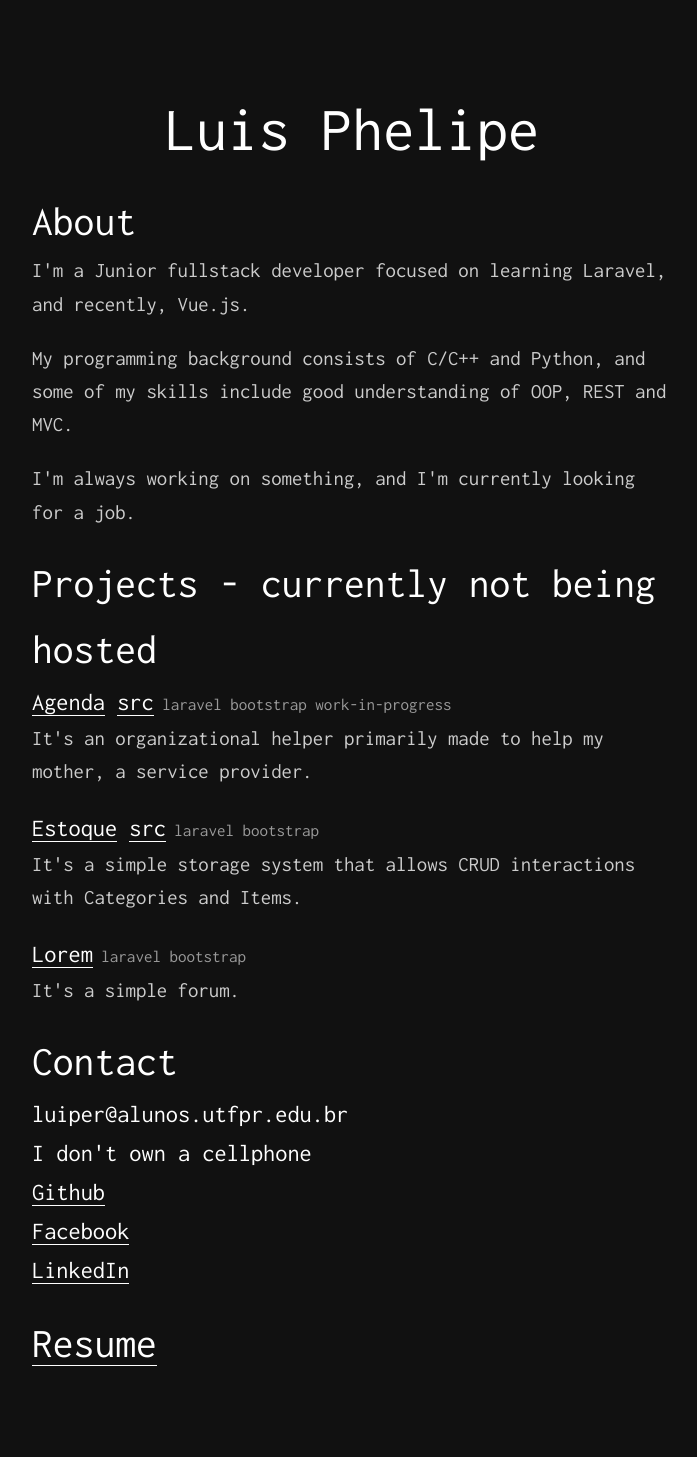
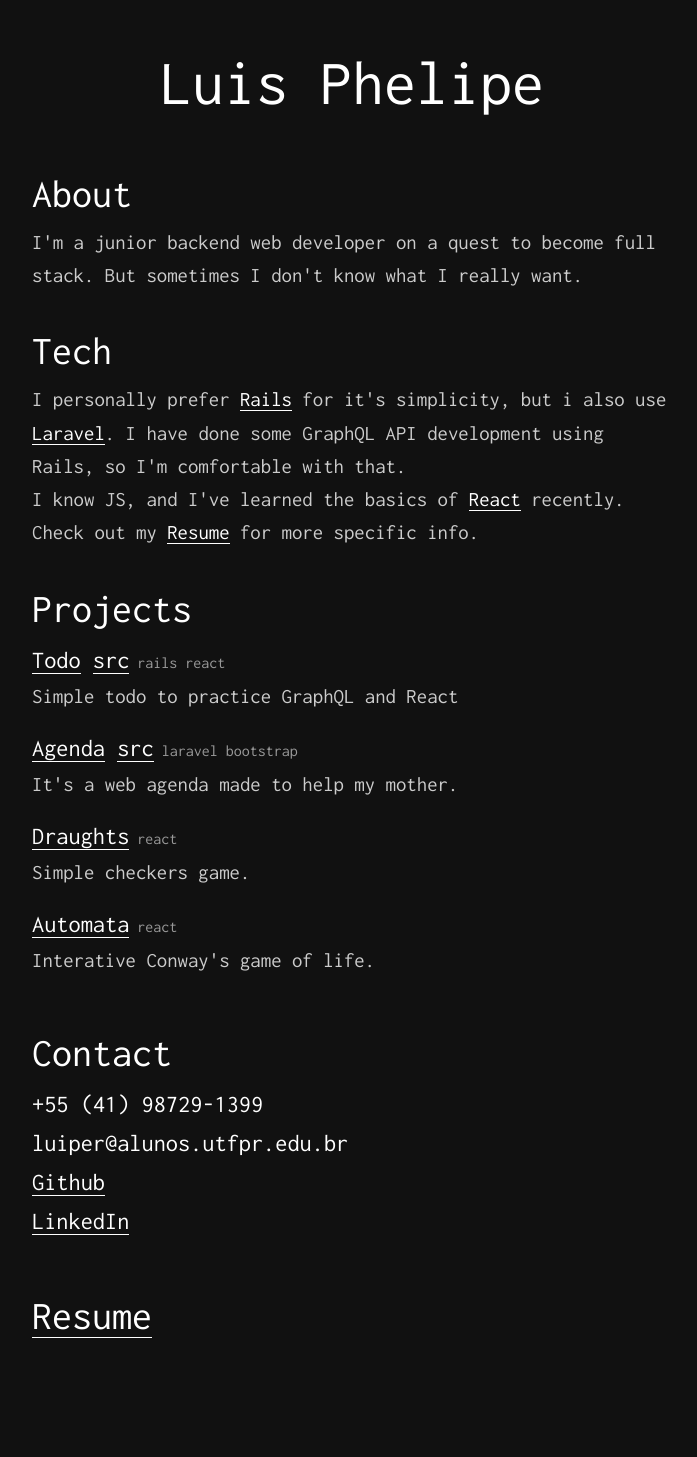
Before and after one commit to luisphelipe/luisphelipe.github.io, a PHP site: page / in a window 1280 px wide. Shown: the whole page, without its empty margins (288-985 px from the left). After the commit the page ends 1338 px from the top, so only its background shows below. Run offline with PHP 8.4, Linux system fonts and the light colour scheme.

Commit message:
Update the website

```diff
--- a/index.html
+++ b/index.html
@@ -1,5 +1,6 @@
 <!DOCTYPE html>
 <html lang="en">
+
 <head>
     <meta charset="UTF-8">
     <meta name="viewport" content="width=device-width, initial-scale=1.0">
@@ -8,6 +9,7 @@
     <link rel="stylesheet" href="style.css">
     <link href="https://fonts.googleapis.com/css?family=Inconsolata" rel="stylesheet">
 </head>
+
 <body>
     <header>
         <h1>Luis Phelipe</h1>
@@ -15,39 +17,53 @@
 
     <article>
         <h2>About</h2>
-            <section>
-                <p>I'm a Junior fullstack developer focused on learning Laravel, and recently, Vue.js.</p>
+        <p>
+            I'm a junior backend web developer on a quest to become full stack. But sometimes I don't know what I really
+            want.
+        </p>
+    </article>
+    <article>
+        <h2>Tech</h2>
+        <p>
+            I personally prefer <a href="#projects">Rails</a> for it's simplicity, but i also use <a
+                href="#projects">Laravel</a>. I have done some GraphQL API development using Rails, so I'm comfortable
+            with that.
+        </p>
+        <p>
+            I know JS, and I've learned the basics of <a href="#projects">React</a> recently.
+        </p>
+        <p>
+            Check out my <a href="/resume.pdf">Resume</a> for more specific info.
+        </p>
+    </article>
+    <article id="projects">
+        <h2>Projects</h2>
+        <section id="rails">
+            <h3><a href="#">Todo</a> <a
+                    href="https://github.com/luisphelipe/todo">src</a><small>rails</small><small>react</small></h3>
+            <p>Simple todo to practice GraphQL and React
         </section>
-            <section>
-                <p>My programming background consists of C/C++ and Python, and some of my skills include good understanding of OOP, REST and MVC.</p>
+        <section id="laravel">
+            <h3><a href="http://arcane-island-39787.herokuapp.com/">Agenda</a> <a
+                    href="https://github.com/luisphelipe/agenda">src</a><small>laravel</small><small>bootstrap</small>
+            </h3>
+            <p>It's a web agenda made to help my mother.</p>
         </section>
-            <section>
-                <p>I'm always working on something, and I'm currently looking for a job.</p>
+        <section id="react">
+            <h3><a href="https://draughts.netlify.com/">Draughts</a><small>react</small></h3>
+            <p>Simple checkers game.</p>
         </section>
-        </article>
-
-        <article>
-            <h2>Projects - currently not being hosted</h2>
-            <section>
-                <h3><a href="http://agenda.luisphelipe.me">Agenda</a> <a href="https://github.com/luisphelipe/agenda" target="_blank">src</a><small>laravel</small><small>bootstrap</small><small>work-in-progress</small></h3>
-                <p>It's an organizational helper primarily made to help my mother, a service provider.</p>
-            </section>
-            <section>
-                <h3><a href="http://estoque.luisphelipe.me/" target="_blank">Estoque</a> <a href="https://github.com/luisphelipe/estoque" target="_blank">src</a><small>laravel</small><small>bootstrap</small></h3>
-                <p>It's a simple storage system that allows CRUD interactions with Categories and Items.</p>
-            </section>
-            <section>
-                <h3><a href="http://lorem.luisphelipe.me/">Lorem</a><small>laravel</small><small>bootstrap</small></h3>
-                <p>It's a simple forum.</p>
+        <section id="react">
+            <h3><a href="https://automata.netlify.com/">Automata</a><small>react</small></h3>
+            <p>Interative Conway's game of life.</p>
         </section>
     </article>
     <article>
         <h2>Contact</h2>
         <section>
+            <h3>+55 (41) 98729-1399</h3>
             <h3>luiper@alunos.utfpr.edu.br</h3>
-                <h3>I don't own a cellphone</h3>
             <h3><a href="https://github.com/luisphelipe">Github</a></h3>
-                <h3><a href="https://www.facebook.com/scphelipe">Facebook</a></h3>
             <h3><a href="https://www.linkedin.com/in/luis-phelipe-67996313b/">LinkedIn</a></h3>
         </section>
     </article>
@@ -55,4 +71,5 @@
         <h2><a href="resume.pdf">Resume</a></h2>
     </article>
 </body>
+
 </html>
--- a/style.css
+++ b/style.css
@@ -3,12 +3,9 @@
     padding: 0;
 }
 
-html, body {
-    height: 100vh;
-}
-
 body {
-    font: 1.3em/1.6 Inconsolata, monospace;
+    padding: 2rem 0;
+    font: 1.3rem/1.6 Inconsolata, monospace;
     display: flex;
     flex-direction: column;
     align-items: center;
@@ -16,54 +13,34 @@ body {
     color: #CCC;
 }
 
-header {
-    padding-top: 10vh;
-    padding-bottom: 1vh;
-}
-
-#footer {
-    padding-bottom: 10vh;
-}
-
-/* nav {
-    padding: 3vh;
-}
-
-nav ul {
-    list-style-type: none;
-    display: flex;
-    justify-content: center;
-}
-
-nav ul li {
-    margin: 0 1em;
-} */
-
 article {
     width: 50%;
+    margin-top: 1.7rem;
     /* border-top: 1px solid white; */
 }
 
 section {
-    margin-bottom: 1em;
+    margin-bottom: 1rem;
 }
 
 h1 {
-    font-size: 3em;
+    font-size: 4rem;
     font-weight: normal;
     text-align: center;
 }
 
 h2 {
-    font-size: 2em;
-    /* padding-left: 1em; */
+    font-size: 2.5rem;
 }
 
-h2, h3 {
+h2,
+h3 {
     font-weight: normal;
 }
 
-h1, h2, h3 {
+h1,
+h2,
+h3 {
     color: white;
 }
 
@@ -76,15 +53,14 @@ a {
 
 small {
     display: inline-block;
-    position: relative;
-    padding-left: .5em;
-    font-size: .7em;
+    padding-left: .5rem;
+    font-size: 1rem;
     color: #999;
 }
 
 @media (max-width: 500px) {
     h1 {
-        font-size: 2.3em;
+        font-size: 3rem;
     }
 }
 
```
Also changed, not shown: 1 other file. Lines whose indentation alone changed are shown as unchanged.
